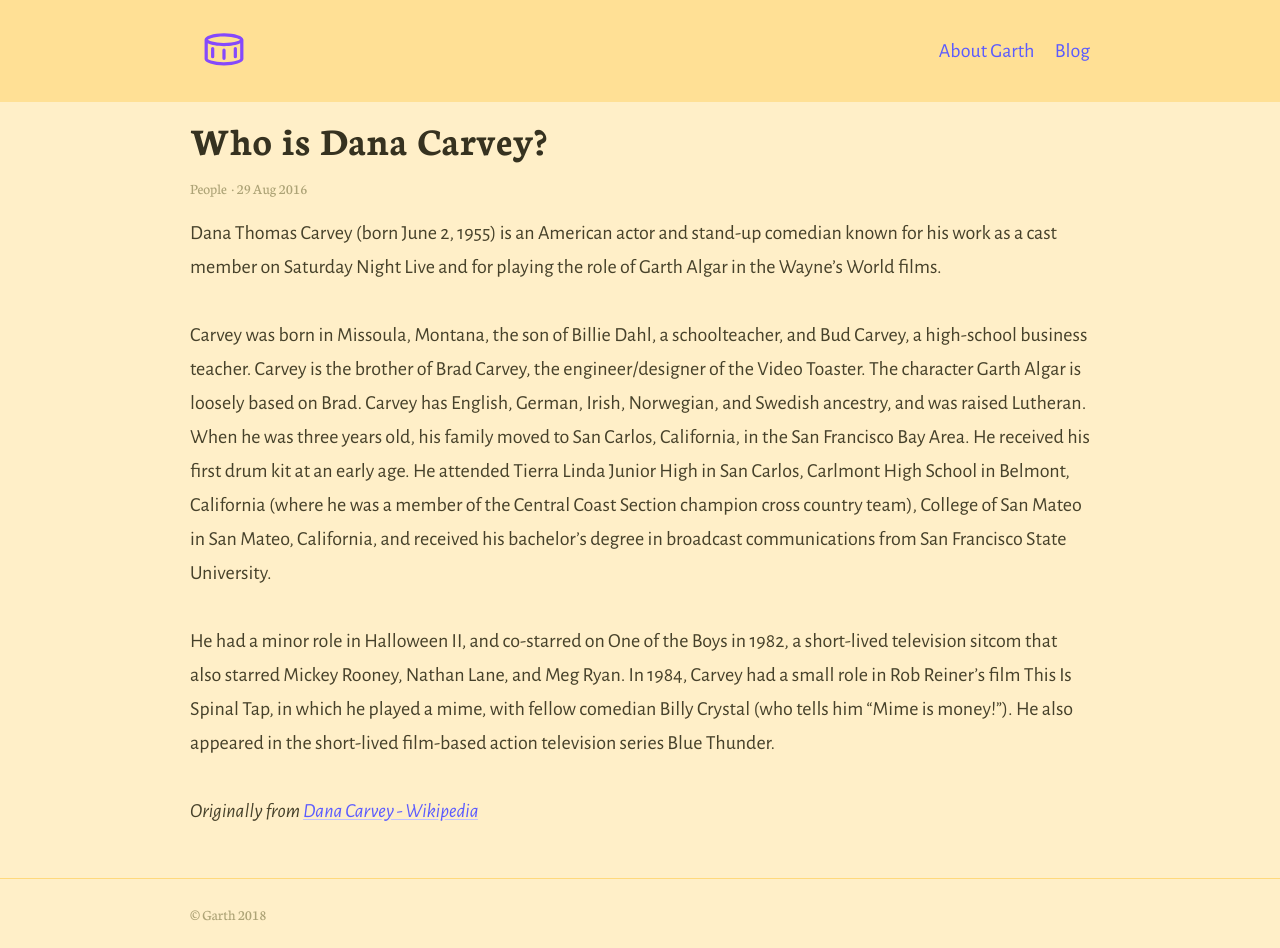
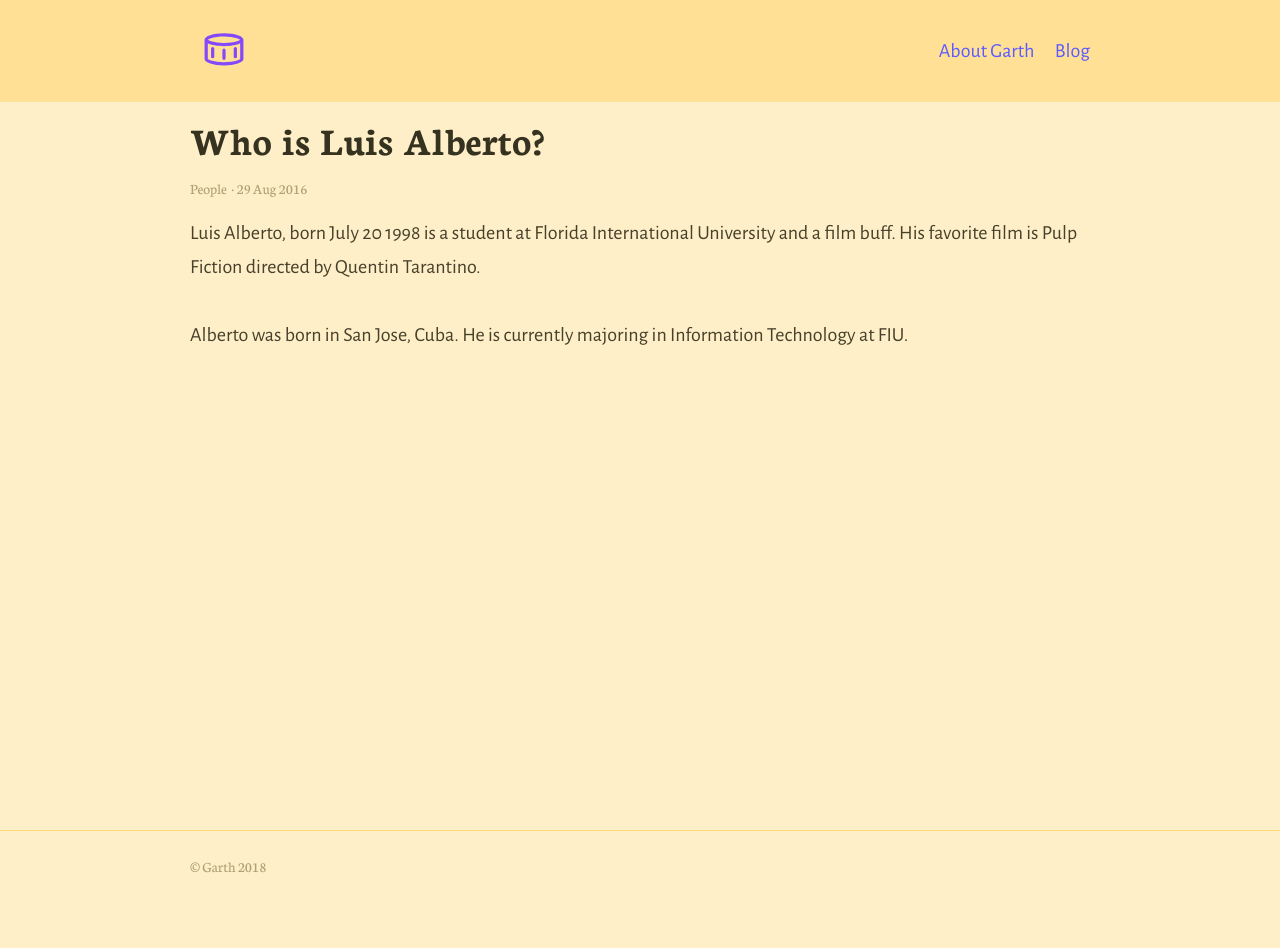
Before and after one commit to Phoenix-0720/Phoenix-0720.github.io, a Jekyll site: the page built from _posts/2016-08-29-example-post-three.md, in a window 1280 px wide. Built offline with Jekyll 4.4.1, drawn with Linux system fonts in a browser that asks for light colours; after the commit the page ends 900 px from its top, so only the background shows below that.

Commit message:
Update 2016-08-29-example-post-three.md

```diff
--- a/_posts/2016-08-29-example-post-three.md
+++ b/_posts/2016-08-29-example-post-three.md
@@ -1,14 +1,10 @@
 ---
-title: Who is Dana Carvey?
+title: Who is Luis Alberto?
 category: People
 ---
 
-Dana Thomas Carvey (born June 2, 1955) is an American actor and stand-up comedian known for his work as a cast member on Saturday Night Live and for playing the role of Garth Algar in the Wayne's World films.
+Luis Alberto, born July 20 1998 is a student at Florida International University and a film buff. His favorite film is Pulp Fiction directed by Quentin Tarantino.
 
 <!-- more -->
 
-Carvey was born in Missoula, Montana, the son of Billie Dahl, a schoolteacher, and Bud Carvey, a high-school business teacher. Carvey is the brother of Brad Carvey, the engineer/designer of the Video Toaster. The character Garth Algar is loosely based on Brad. Carvey has English, German, Irish, Norwegian, and Swedish ancestry, and was raised Lutheran. When he was three years old, his family moved to San Carlos, California, in the San Francisco Bay Area. He received his first drum kit at an early age. He attended Tierra Linda Junior High in San Carlos, Carlmont High School in Belmont, California (where he was a member of the Central Coast Section champion cross country team), College of San Mateo in San Mateo, California, and received his bachelor's degree in broadcast communications from San Francisco State University.
-
-He had a minor role in Halloween II, and co-starred on One of the Boys in 1982, a short-lived television sitcom that also starred Mickey Rooney, Nathan Lane, and Meg Ryan. In 1984, Carvey had a small role in Rob Reiner's film This Is Spinal Tap, in which he played a mime, with fellow comedian Billy Crystal (who tells him "Mime is money!"). He also appeared in the short-lived film-based action television series Blue Thunder.
-
-_Originally from [Dana Carvey - Wikipedia](https://en.wikipedia.org/wiki/Dana_Carvey)_
+Alberto was born in San Jose, Cuba. He is currently majoring in Information Technology at FIU.
```
